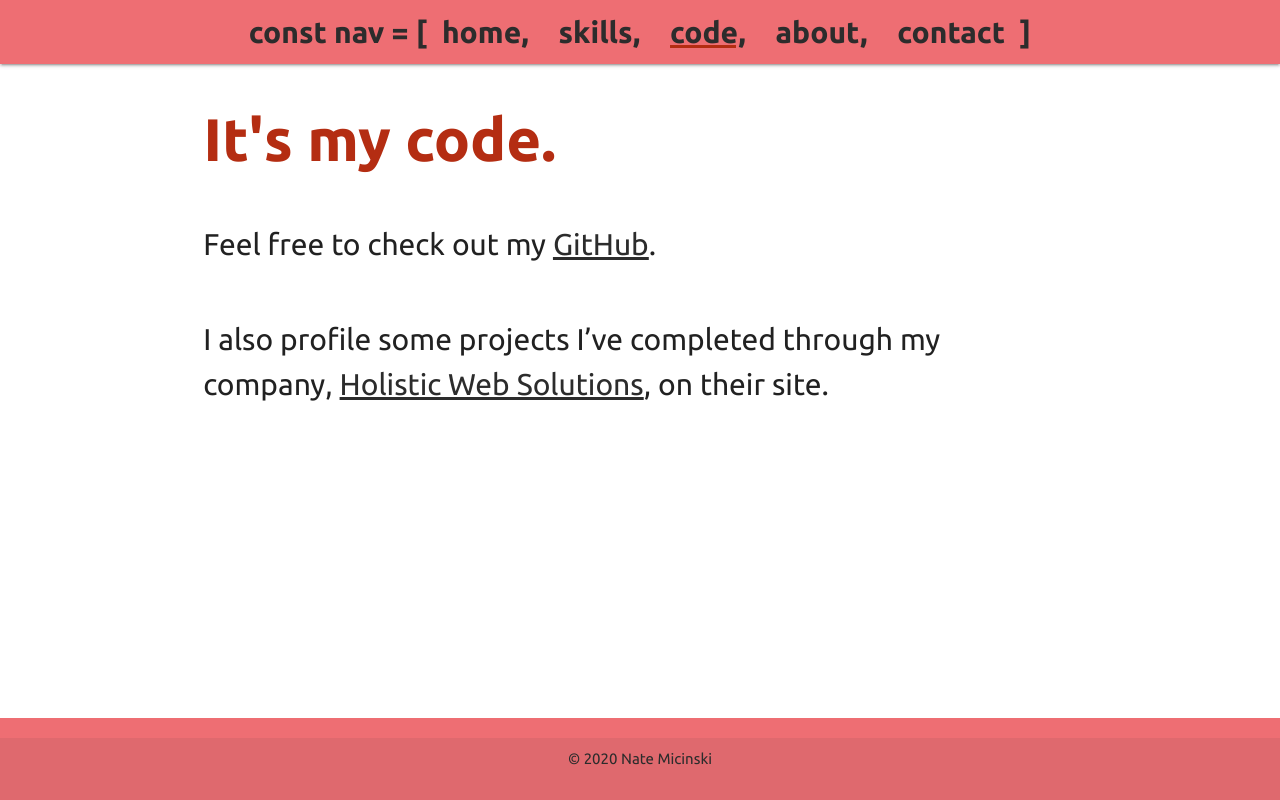
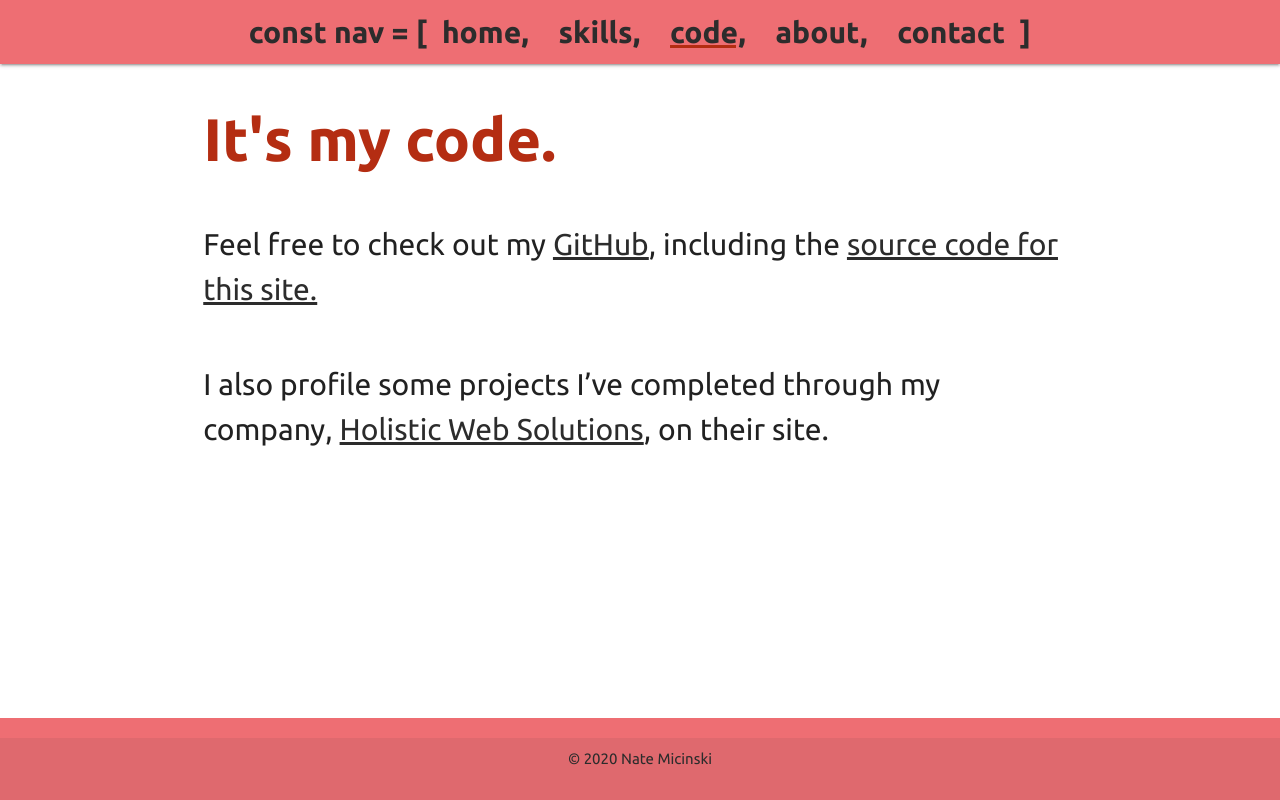
Before and after one commit to its-nate/portfolio-gatsby, a Gatsby site: page /code in a window 1280 px wide. Built offline with nearby package versions, Linux system fonts and the light colour scheme; Gatsby itself is replaced by a stand-in of ours.

Commit message:
add link to repo and update readme

```diff
--- a/src/components/layout.js
+++ b/src/components/layout.js
@@ -28,7 +28,6 @@ class Layout extends React.Component {
           />
           {/* Google Fonts */}
           <link href="https://fonts.googleapis.com/css2?family=Ubuntu:wght@400;700&display=swap" rel="stylesheet"></link>
-
         </Helmet>
         <Header activePage={this.props.children[0].props.title} />
         <main>{this.props.children}</main>
--- a/src/pages/code.js
+++ b/src/pages/code.js
@@ -19,11 +19,14 @@ const Code = () => (
               href="https://github.com/DearLorditsNate"
               target="_blank"
               rel="noreferrer"
-              class="page-link"
+              className="page-link"
             >
               GitHub
             </a>
-            .
+            , including the{" "}
+            <a href="https://github.com/DearLorditsNate/portfolio-gatsby" target="_blank" rel="noreferrer" className="page-link">
+              source code for this site.
+            </a>
           </p>
         </div>
       </div>
```
Also changed, not shown: README.md.
